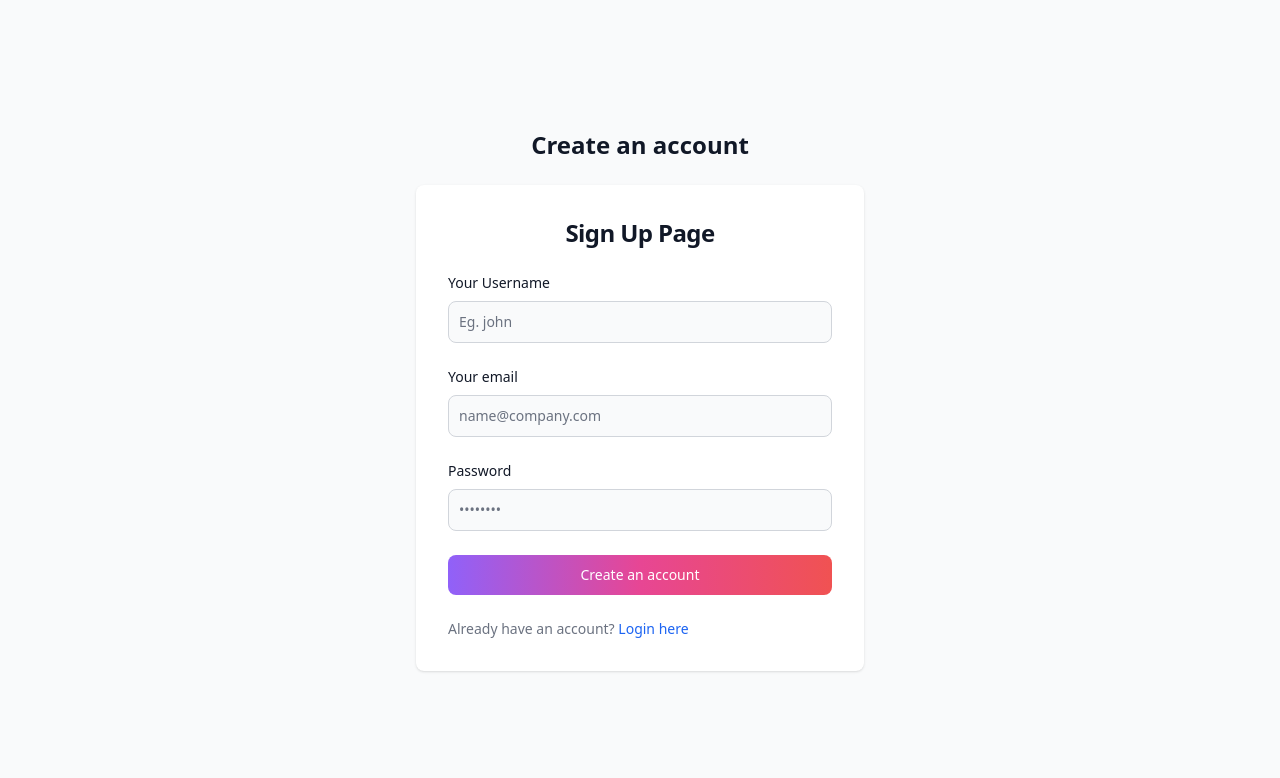
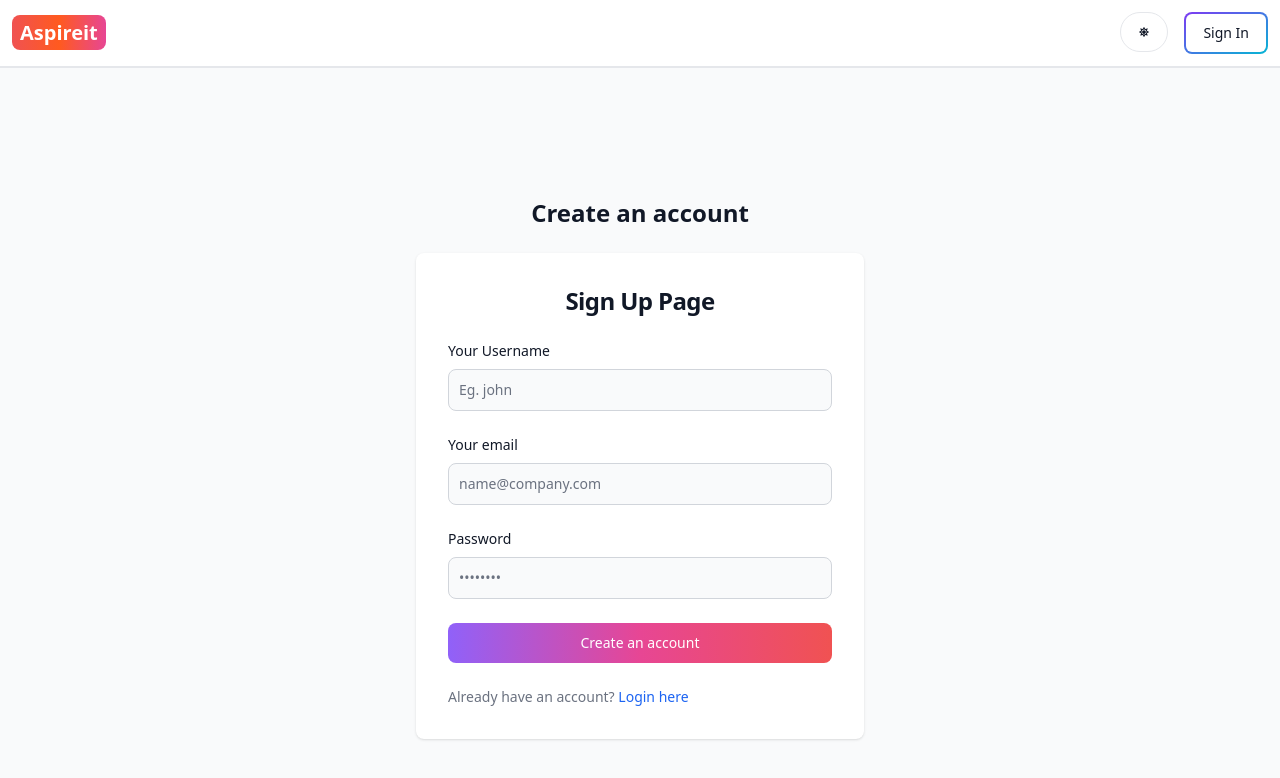
Before and after one commit to professorSergio12/Assignment-React-Dashboard, a React (Vite) app in the folder client/: page / in a window 1280 px wide. Shown: the top 778 px of the page. Built offline with nearby package versions, Linux system fonts and the light colour scheme.

Commit message:
Implement a dark mode toggle for the dashboard.

```diff
--- a/client/src/App.jsx
+++ b/client/src/App.jsx
@@ -1,10 +1,14 @@
 import { BrowserRouter, Routes, Route } from "react-router-dom";
 import SignUp from "./pages/SignUp";
 import SignIn from "./pages/SignIn";
+import Header from "./components/Header";
+import ScrollToTop from "./components/ScrollToTop";
 
 function App() {
   return (
     <BrowserRouter>
+     <ScrollToTop />
+    <Header/>
       <Routes>
         <Route path="/" element={<SignUp />} />
         <Route path="/sign-in" element={<SignIn />} />
--- /dev/null
+++ b/client/src/components/Header.jsx
@@ -0,0 +1,44 @@
+import React from "react";
+import { useSelector, useDispatch } from "react-redux";
+import { Button, Navbar } from "flowbite-react";
+import { Link, useLocation, useNavigate } from "react-router-dom";
+import { FaMoon, FaSun } from "react-icons/fa";
+import { toggleTheme } from "../redux/theme/themeSlice";
+import { useEffect, useState } from "react";
+
+export default function Header() {
+  const navigate = useNavigate();
+  const dispatch = useDispatch();
+  const { currentUser } = useSelector((state) => state.user);
+  const { theme } = useSelector((state) => state.theme);
+
+  return (
+    <nav className="border-b-2 flex justify-between p-3">
+      <Link
+        to="/"
+        className="self-center whitespace-nowrap text-sm sm:text-xl font-semibold dark:text-white"
+      >
+        <span className="px-2 py-1 bg-gradient-to-r from-red-500 via-orange-500 to-pink-500 rounded-lg text-white">
+          Aspireit
+        </span>
+      </Link>
+
+      <div className="flex gap-4">
+        <Button
+          className="w-12 h-10 sm:inline"
+          color="gray"
+          pill
+          onClick={() => dispatch(toggleTheme())}
+        >
+          {theme === "light" ? <FaSun /> : <FaMoon />}
+        </Button>
+
+        <Link to="/sign-in">
+          <Button gradientDuoTone="purpleToBlue" outline>
+            Sign In
+          </Button>
+        </Link>
+      </div>
+    </nav>
+  );
+}
--- /dev/null
+++ b/client/src/components/ScrollToTop.jsx
@@ -0,0 +1,12 @@
+import { useEffect } from "react";
+import { useLocation } from "react-router-dom";
+
+const ScrollToTop = () => {
+  const { pathname } = useLocation();
+  useEffect(() => {
+    window.scrollTo(0, 0);
+  }, [pathname]);
+  return null;
+};
+
+export default ScrollToTop;
--- /dev/null
+++ b/client/src/components/ThemeProvider.jsx
@@ -0,0 +1,12 @@
+import { useSelector } from "react-redux";
+
+export default function ThemeProvider({ children }) {
+  const { theme } = useSelector((state) => state.theme);
+  return (
+    <div className={theme}>
+      <div className="bg-white text-gray-700 dark:text-gray-200 dark:bg-[rgb(16,23,42)] min-h-screen">
+        {children}
+      </div>
+    </div>
+  );
+}
--- a/client/src/main.jsx
+++ b/client/src/main.jsx
@@ -5,12 +5,14 @@ import "./index.css";
 import { store, persistor } from "./redux/store.js";
 import { Provider } from "react-redux";
 import { PersistGate } from "redux-persist/integration/react";
-// import ThemeProvider from "./components/ThemeProvider.jsx";
+import ThemeProvider from "./components/ThemeProvider.jsx";
 
 ReactDOM.createRoot(document.getElementById("root")).render(
   <PersistGate persistor={persistor}>
     <Provider store={store}>
-      <App />
+      <ThemeProvider>
+        <App />
+      </ThemeProvider>
     </Provider>
   </PersistGate>
 );
--- a/client/src/redux/store.js
+++ b/client/src/redux/store.js
@@ -2,10 +2,11 @@ import { configureStore, combineReducers } from "@reduxjs/toolkit";
 import userReducer from "./user/userSlice";
 import { persistReducer, persistStore } from "redux-persist";
 import storage from "redux-persist/lib/storage";
-// import themeSlice from "./theme/themeSlice";
+import themeSlice from "./theme/themeSlice";
 
 const rootReducer = combineReducers({
   user: userReducer,
+  theme:themeSlice,
 });
 
 const persistConfig = {
--- /dev/null
+++ b/client/src/redux/theme/themeSlice.js
@@ -0,0 +1,20 @@
+import { createSlice } from "@reduxjs/toolkit";
+
+const initialState = {
+  theme: "light",
+};
+
+export const themeSlice = createSlice({
+  name: "theme",
+  initialState,
+  reducers: {
+    toggleTheme: (state) => {
+      state.theme = state.theme === "light" ? "dark" : "light";
+    },
+  },
+});
+
+// Action creators are generated for each case reducer function
+export const {toggleTheme} = themeSlice.actions;
+
+export default themeSlice.reducer;
```
